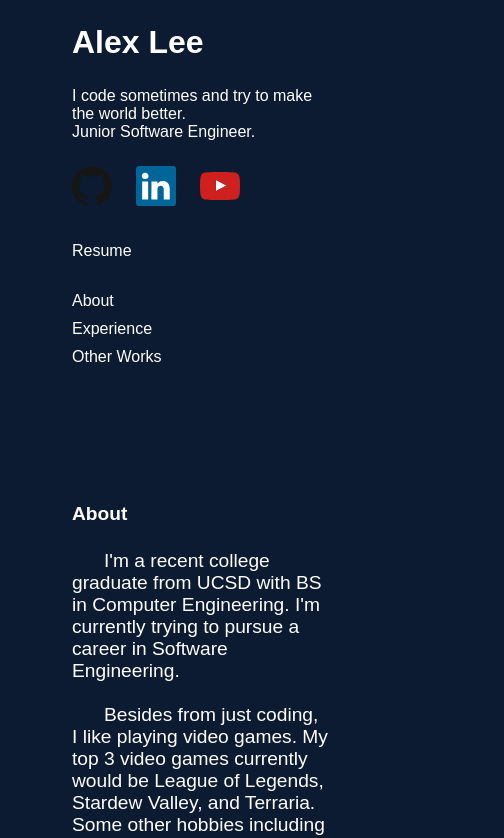
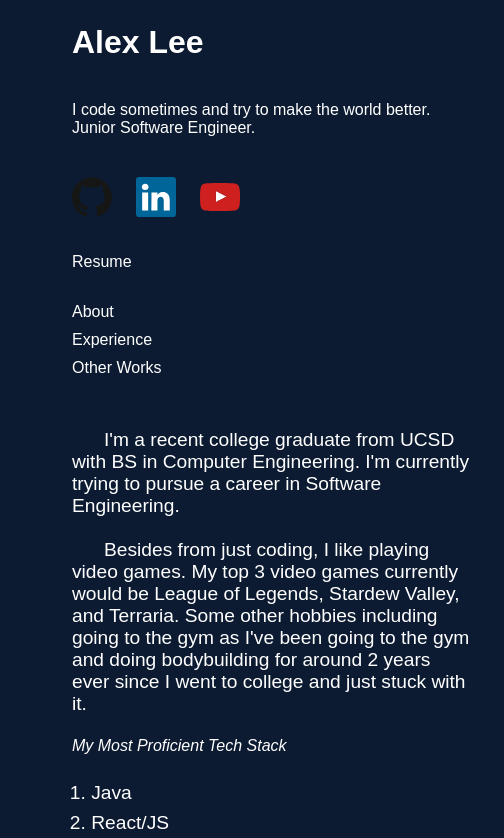
Before and after one commit to alexlee39/My-Website, a React (Vite) app: page / in a window 390 px wide. Shown: the top 838 px of the page, 504 px wide, since content can reach past the window. Built offline with nearby package versions, Linux system fonts and the light colour scheme.

Commit message:
Moved unnecessary css styles to respective components folder

```diff
--- a/src/index.css
+++ b/src/index.css
@@ -1,4 +1,3 @@
-/* Vars */
 :root{
   --aboutBackground: #0C1B31;
 
@@ -17,136 +16,14 @@ body{
   min-width: 400px;
 }
 
-/* .main-wrapper{
-  background-color: var(--mainBackground);
-} */
-.tools-wrapper{
-  display: flex;
-  gap: 0px 5%;
-}
-.tools{
-  /* display: flex;
-  flex-direction: column; */
-  /* gap: 0px 5%; */
-  font-size: 0.9em;
-  border: 2px solid #ccc;
-  border-radius: 10%;
-  padding: 8px;
-  margin: 10px 0px;
-}
-
 /* p{
   text-indent: 1ch;
 } */
-
-/* (Top Left) */
-.intro-about{
-  /* position: fixed; */
-  grid-area: intro;
-  /* padding: 80px 0px; */
-  /* padding-left: 80px; */
-  /* Top Right Bot Left */
-  /* margin: 150px 70px 150px 200px;  */
-}
-
-.intro-about h2{
-  padding: 20px;
-}
-
-.intro-about .small-desc{
-  /* margin-bottom: 10%; */
-  /* padding 20px 0px */
-  padding: 10% 0px;
-}
-
-.intro-about .logos{
-  display: flex;
-  gap: 24px;
-  /* justify-content: space-around; */
-  padding: 10% 6%;
-}
-
-.intro-about .table-of-contents{
-  display: flex;
-  flex-direction: column;
-  gap: 10px;
-  padding: 20px;
-}
-
-.intro-about .table-of-contents a{
-  text-decoration: none;
-}
-
-/* TODO */
-.intro-about .table-of-contents a:hover{
-  color: #fff;
-  /* text-decoration: none; */
-}
-
-.resume-section a{
-  text-decoration: none;
-}
-
-.resume-section a:hover{
-  font-weight: bold;
-  color: red;
-}
-
-.about,
-.experience,
-.other-works{
-  /* padding: 80px 0px; */
-  /* Top Right Bot Left */
-  /* margin: 150px 200px 150px 70px;
-  padding-right: 100px; */
-}
-/* (Top Right) */
-.about{
-  font-size: 1.2em;
-  grid-area: desc;
-}
-
-.about p{
-  text-indent: 3ch;
-}
-
-.about ol{
-  padding: 1em;
-}
-
-.about ol li{
-  margin: 0.4em 0em;
-}
-
-.about .lang-tiers{
-  font-size: 16px;
-  font-style: italic;
-}
-
-/* .about .languages-list{
-  padding-top: 0em;
-} */
-
-
-/* Middle */
-.experience{
- grid-area: exp;
-}
-
-.experience ul{
-  padding-left: 8%;
-}
-.experience .exp-list a{
-  font-size: 20px;
-  text-decoration: none;
-}
 
 
 .other-works{
   grid-area: works;
 }
-
-
 
 .footer{
   grid-area: footer;
@@ -158,14 +35,14 @@ body{
 
 /* GRID Container */
 .grid-container{
+  min-height: 100vh;
+  background-color: var(--aboutBackground);
+  min-width: 400px;
   /* TOP/BOT LEFT/RIGHT
      TOP RIGHT BOT LEFT */
   /* min-width: 1100px;     */
   /* padding: 80px 90px; */
   padding: 6% 8%;
-  /* TOP/BOT LEFT/RIGHT
-     TOP RIGHT BOT LEFT */
-  /* margin: 0px 320px; */
   margin: 0% 10%;
   /* display:flex; */
   /* min-width: 400px; */
@@ -197,9 +74,9 @@ body{
 
 @media (max-width: 700px){
 
-  .intro-about .logos{
+  /* .profile .logos{
       padding: 2% 0%;
-  }
+  } */
   .grid-container{
       grid-template-areas:
       'intro'
@@ -208,7 +85,7 @@ body{
       'works';
   }
 
-  .intro-about .table-of-contents{
+  /* .profile .table-of-contents{
       padding: 20px 0px;
   }
 
@@ -216,8 +93,8 @@ body{
       padding: 60px 0px;
   }
 
-  .section-title{
+  .experience .section-title{
       display: block;
       margin: 1.3em 0em;
-  }
+  } */
 }
```
